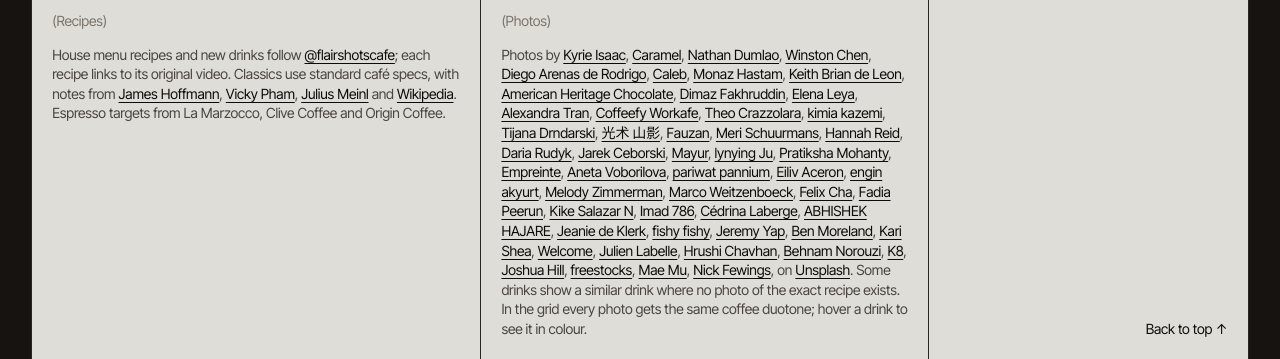
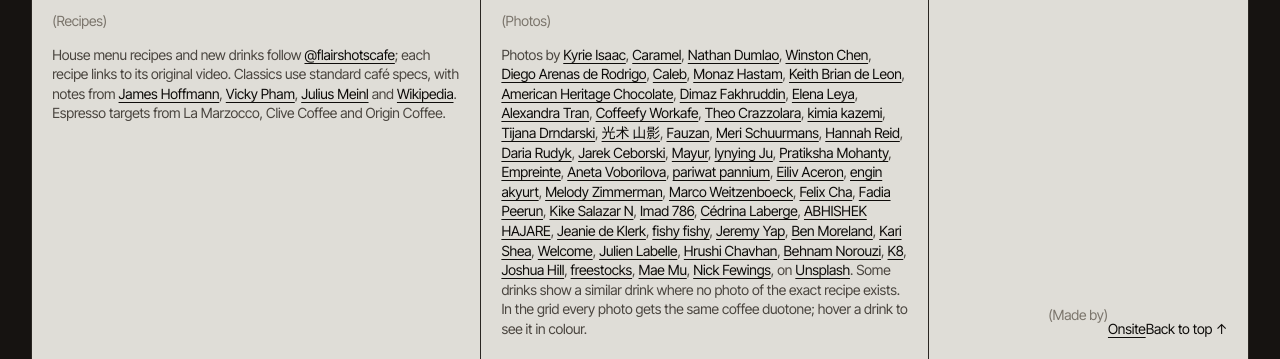
Before and after one commit to carlpalacio/coffee-recipes, a plain HTML site: page index.html in a window 1280 px wide. Shown: the part 8507-8866 px from the top of the page. Drawn offline with Linux system fonts and the light colour scheme.

Commit message:
Footer: made by Onsite
Co-Authored-By: Claude Fable 5.1 <noreply@anthropic.com>

```diff
--- a/index.html
+++ b/index.html
@@ -190,6 +190,8 @@
           <p data-photo-credits>Photos from Unsplash.</p>
         </div>
         <div class="cell footer__end">
+          <p class="eyebrow">(Made by)</p>
+          <p><a href="https://getonsiteapp.com" target="_blank" rel="noopener">Onsite</a></p>
           <a href="#top" class="link-btn">Back to top ↑</a>
         </div>
       </div>
```
